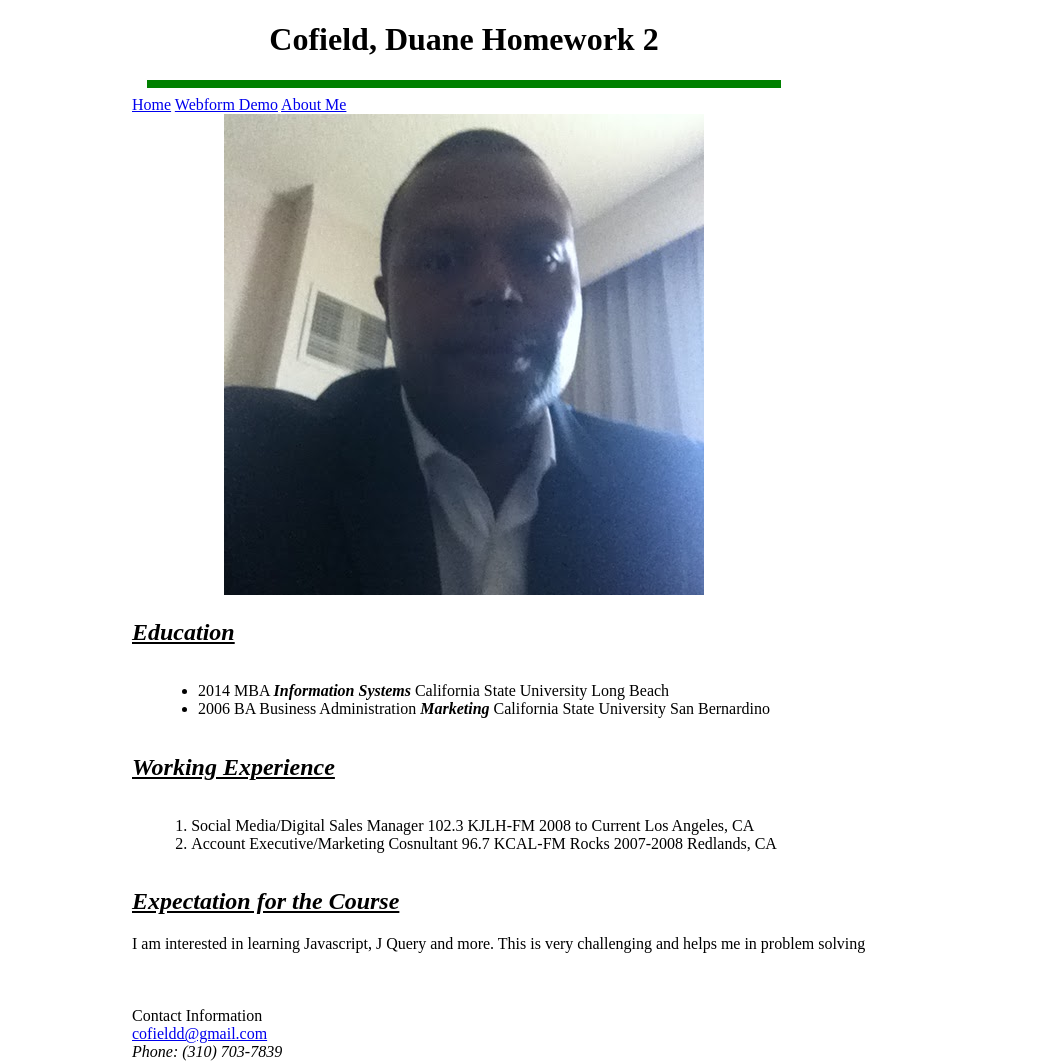
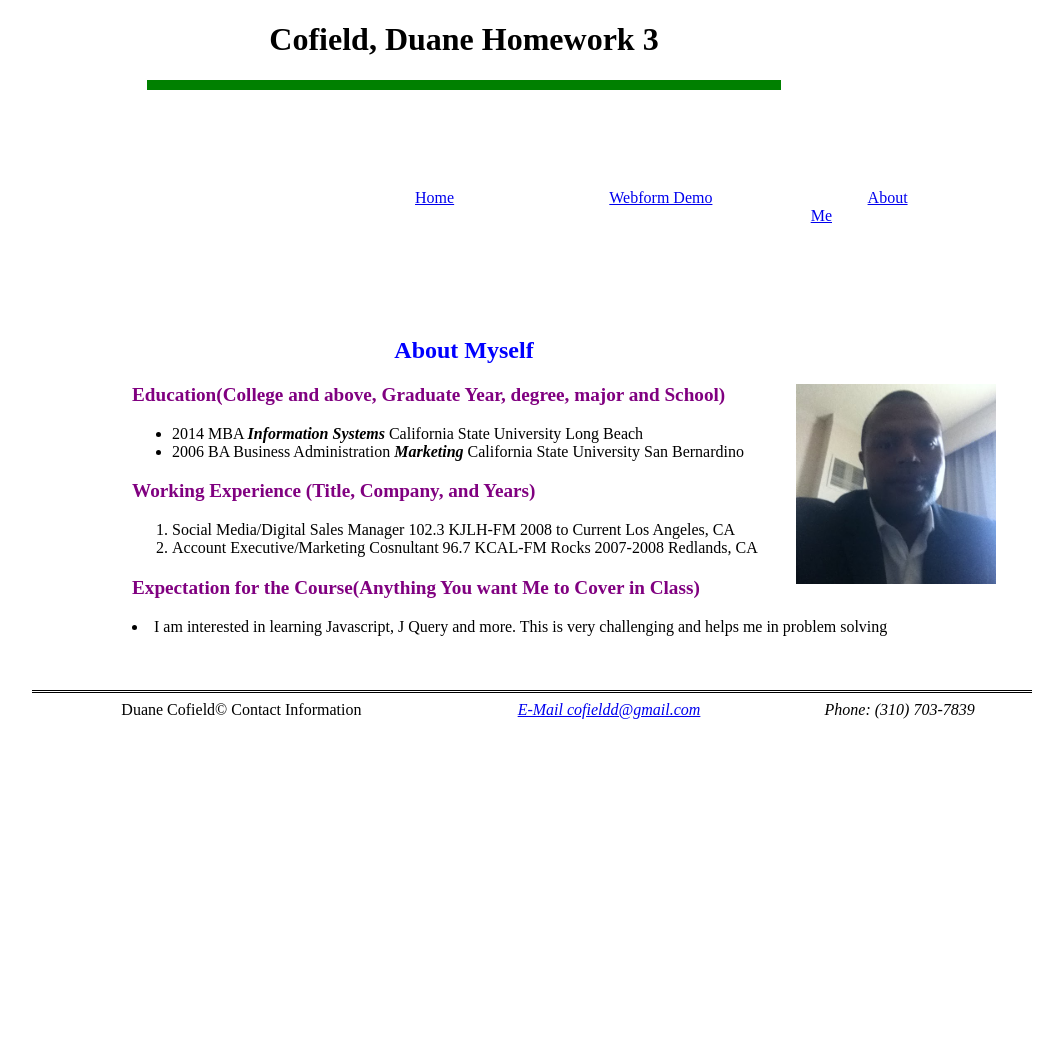
Before and after one commit to DuaneCofield/IS545HW5, a plain HTML site: page index.html in a window 1280 px wide. Shown: the whole page, without its empty margins (176-1239 px from the left). After the commit the page ends 800 px from the top, so only its background shows below. Drawn offline with Linux system fonts and the light colour scheme.

Commit message:
Original Commit

```diff
--- /dev/null
+++ b/StyleSheet.css
@@ -0,0 +1,164 @@
+body
+{
+    text-align:center
+
+
+}
+
+title
+{
+    text-align:center;
+}
+p
+{
+    display:inline;
+
+}
+header p {
+    text-align: center;
+}
+
+hr
+{
+    height: 8px;
+    color: #00FF00;
+}
+header
+{
+    text-align:center;
+}
+nav
+{
+    text-align:right;
+    padding: 2cm 2cm 2cm 2cm;
+    width:1000px;
+}
+a:link
+{
+    textdecoration-none;
+}
+a:hover
+{
+    color: red;
+    text-transform: uppercase;
+    text-decoration: underline;
+}
+footer {
+
+    text-align: center;
+    margin-left: 200px;
+    border-top: double;
+    padding-top: 5px;
+    width: 1000px;
+}
+.footer li {
+    display: inline;
+}
+
+h1
+{
+    text-align:center;
+}
+h2 {
+    color: Blue;
+}
+h3
+{
+    color: purple;
+    font-size:120%;
+    text-align:left;
+    text-indent:300px;
+
+}
+
+form
+{
+    text-align: left;
+    margin-left:350px;
+    width: 600px;
+
+    border: 3px solid green;
+    padding:10px;
+}
+
+fieldset
+{
+    text-align: left;
+
+}
+label
+{
+    text-align: left;
+
+}
+legend {
+    text-align: left;
+
+
+}
+ nav li
+{
+    display:inline;
+    margin-bottom: 2cm;
+    margin-top: 2cm;
+    margin-left: 2cm;
+    margin-right: 2cm;
+    width: 600px;
+
+}
+img {
+    float: right;
+    width: 200px;
+    height: 200px;
+    margin-right:100px;
+}
+.Experience {
+    text-align: left;
+    text-indent:300px
+}
+.please {
+    text-align: center;
+    color: purple;
+    margin-right:300px;
+}
+ul li {
+  display:block-inline;
+
+
+
+}
+ul, ol {
+    list-style-position: outside;
+    margin-left:300px;
+   text-indent:0px;
+}
+}
+td {
+    padding: 20px 20px 20px 20px;
+}
+table {
+    width: 1000px;
+}
+ select {
+    width: 120px;
+    float: center;
+    margin-top: 0.4em;
+}
+input.reset {
+    float: left;
+    margin-left:300px;
+}
+.demo {
+    text-align: center;
+    color: purple;
+    font-size:150%;
+
+
+}
+p.interest {
+    display: inline;
+}
+submit {
+    display: inline;
+    float: left;
+}
--- a/index.html
+++ b/index.html
@@ -2,89 +2,66 @@
 <html xmlns="http://www.w3.org/1999/xhtml">
 <head>
     <title>Duane Cofield</title>
-    <style>        body {
-            text-align: center;
-        }
-        p {
-            text-align: left;
-            text-indent: 300px;
-        }
-         p {
-            margin: 0;
-            padding: 0;
-        }
-        h1 {
-            text-align: center;
-        }
-        h2 {
-            text-align: left; text-indent: 300px;
-        }
-        h4 {
-            text-align: center;
-        }
-        ul   { text-align: left;}
 
-        ol {
-            text-align: left;
-        }
-        div {
-            display: block;
-            text-align: center;
-        }
-        ul {
-            display: inline-block;
-            text-align: left;
-        }
-        ol {
-            display: inline-block;
-            text-align: left;
-        }
-    </style>
+        <link rel="stylesheet" type="text/css" href="StyleSheet.css" />
+
 </head>
 <body>
+    <div id="header">
     <header>
-    <h1>Cofield, Duane Homework 2</h1>
+        <div class="Title">
+    <h1>Cofield, Duane Homework 3</h1>
+            </div>
     <hr color=Green Size=8 width="50%" align=center />
-
-        <nav>
-    <p><a href="index2.html">Home</a> <a href="Webform.html">Webform Demo</a> <a href="index.html">About Me</a></p>
+             <nav>
+    <ul><li><a href="index2.html">Home</a></li>
+        <li><a href="Webform.html">Webform Demo</a></li>
+        <li> <a href="index.html">About Me</a>
+            </li>
+    </ul>
         </nav>
+        <h2>About Myself </h2>
         <img src="Images/Duane.jpg" />
     </header>
-   <h2><ins><b><em>Education</em></b></ins></h2>
-    <div>
+        </div>
+   <h3>Education(College and above, Graduate Year, degree, major and School)</h3>
+    <div class="Experience">
     <ul>
         <li>2014 MBA <b><em>Information Systems </em></b> California State University Long Beach</li>
         <li>2006 BA Business Administration <b><em>Marketing</em></b> California State University San Bernardino</li>
     </ul>
-      <div/>
-    <h2><ins><b><em>Working Experience</em></b></ins></h2>
-    <div>
+
+    <h3>Working Experience (Title, Company, and Years)</h3>
+
     <ol>
         <li>Social Media/Digital Sales Manager 102.3 KJLH-FM  2008 to Current Los Angeles, CA       </li>
         <li>Account Executive/Marketing Cosnultant 96.7 KCAL-FM  Rocks 2007-2008 Redlands, CA            </li>
     </ol>
-      </div>
-        <h2><ins><b><em>Expectation for the Course</em></b></ins></h2>
-        <div>
 
-
-        <p>I am interested in learning Javascript, J Query and more. This is very challenging and helps me in problem solving</p>
+        <h3>Expectation for the Course(Anything You want Me to Cover in Class)</h3>
+         <li>I am interested in learning Javascript, J Query and more. This is very challenging and helps me in problem solving</li>
             </div>
         <br />
         <br />
         <br />
 
- <footer>
+
+      <footer>
      <contact>
 
-        <p>Contact Information</p>
-         <p><a href ="mailto:cofieldd@gmail.com">
-            cofieldd@gmail.com
-           </a></p>
-         <p>
-        <em>Phone: (310) 703-7839</em></p>
+        <table>
+         <tr>
+        <td>Duane Cofield&copy Contact Information</td>
+         <td><a href ="mailto:cofieldd@gmail.com">
+             <address>
+            E-Mail cofieldd@gmail.com
+           </a></td>
+         <td>
+        <em>Phone: (310) 703-7839</em></td>
+             </tr>
+         </table>
     </contact>
         </footer>
+
         </body>
 </html>
```
Also changed, not shown: Webform.html (+34 -45 lines), index2.html (+25 -35 lines).
